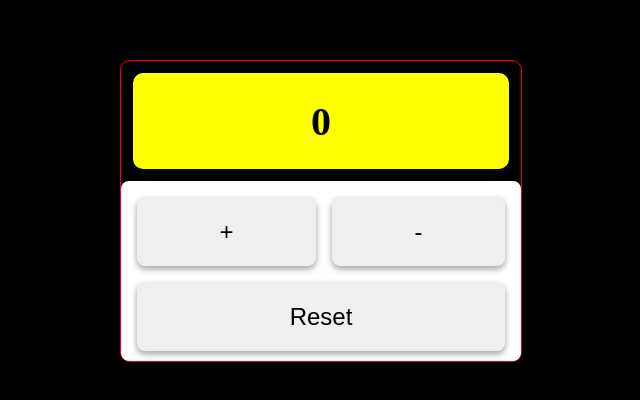
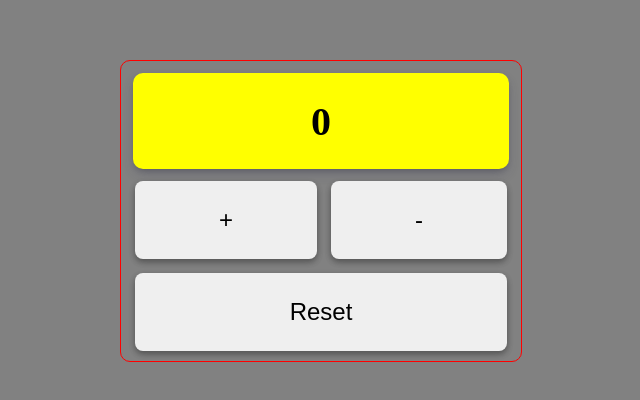
Before and after one commit to thetiwarishubh/100DaysOfCode, a plain HTML site: page day09/project/index.html in a window 1280 px wide. Shown: the part 140-540 px from the top of the page, without its empty margins (319-959 px from the left). Drawn offline with Linux system fonts and the light colour scheme.

Commit message:
counter complete

```diff
--- a/day09/project/style.css
+++ b/day09/project/style.css
@@ -5,7 +5,7 @@
 
 body {
     padding: 200px;
-    background-color: #000;
+    background-color: #818181;
     display: flex;
     justify-content: center;
 }
@@ -41,14 +41,13 @@ body {
 .buttons {
     width: 100%;
     height: 60%;
-    background-color: #fff;
     display: flex;
     flex-wrap: wrap;
     border-radius: 8px;
 }
 
 #plus, #minus {
-    margin: 16px;
+    margin: 0px 14px 14px 14px;
     flex: 1 0 auto;
     border-radius: 8px;
     border: none;
@@ -59,7 +58,7 @@ body {
 }
 
 #minus {
-    margin: 16px 16px 16px 0;
+    margin: 0px 14px 14px 0;
 }
 
 #plus:hover, #minus:hover, #reset:hover {
@@ -67,7 +66,7 @@ body {
 }
 
 #reset {
-    margin: 0 16px 10px 16px;
+    margin: 0 14px 10px 14px;
     flex-basis: 100%;
     border-radius: 8px;
     border: none;
```
